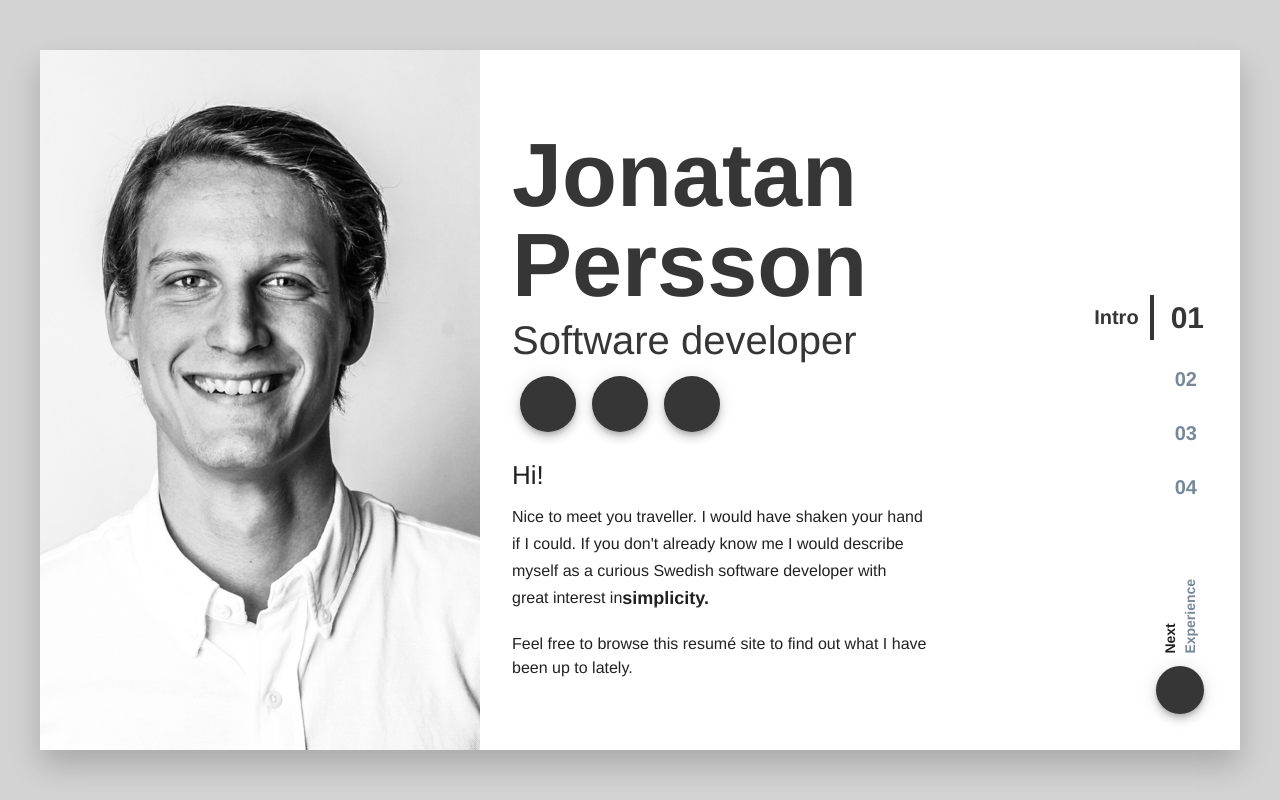
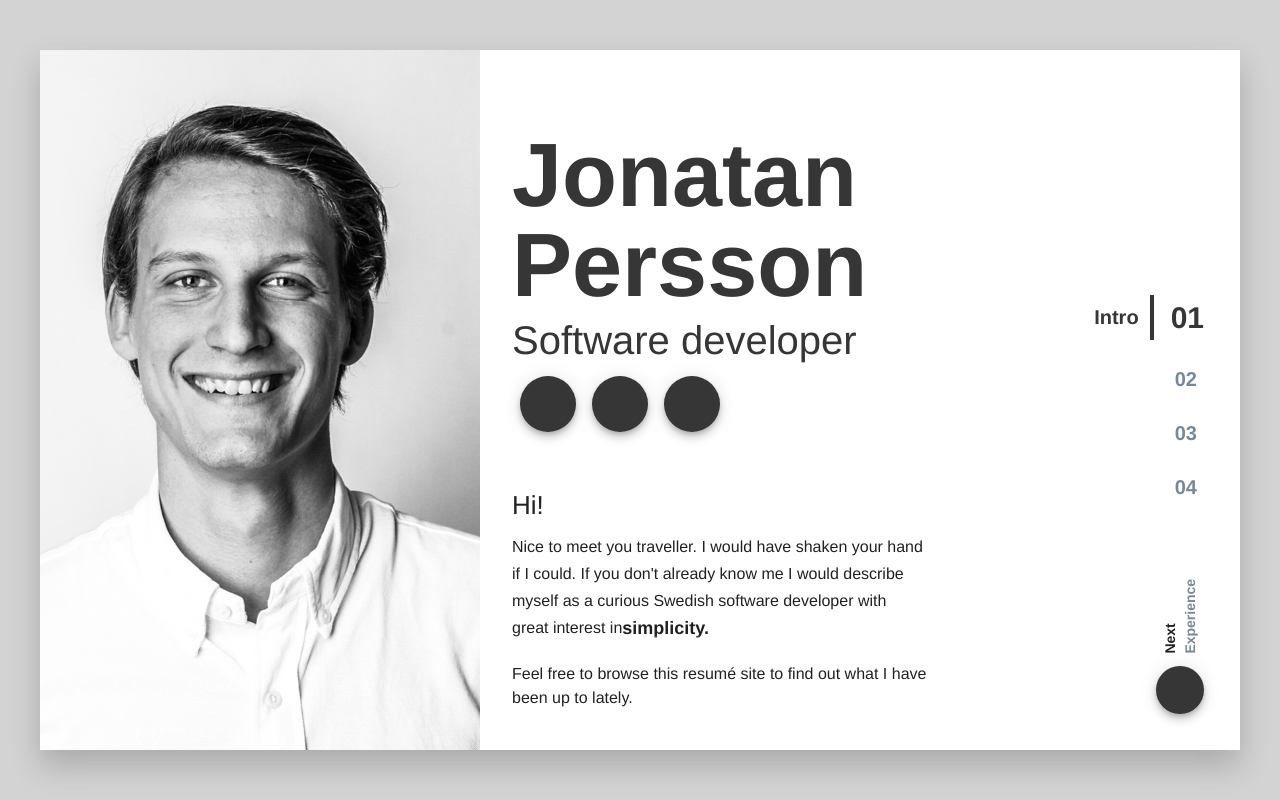
Before and after one commit to jonatanpersson123/cv, a Vue app in the folder frontend/: page /#/ in a window 1280 px wide. Built offline with nearby package versions, Linux system fonts and the light colour scheme; some icons are missing.

Commit message:
Margin adjusted on intro page.

```diff
--- a/frontend/src/components/Intro.vue
+++ b/frontend/src/components/Intro.vue
@@ -81,7 +81,7 @@ section {
 }
 
 .intro-content {
-    margin: 200px 32px 70px 32px;
+    margin: 200px 32px 40px 32px;
     display: flex;
     flex-direction: column;
     justify-content: space-between;
```
